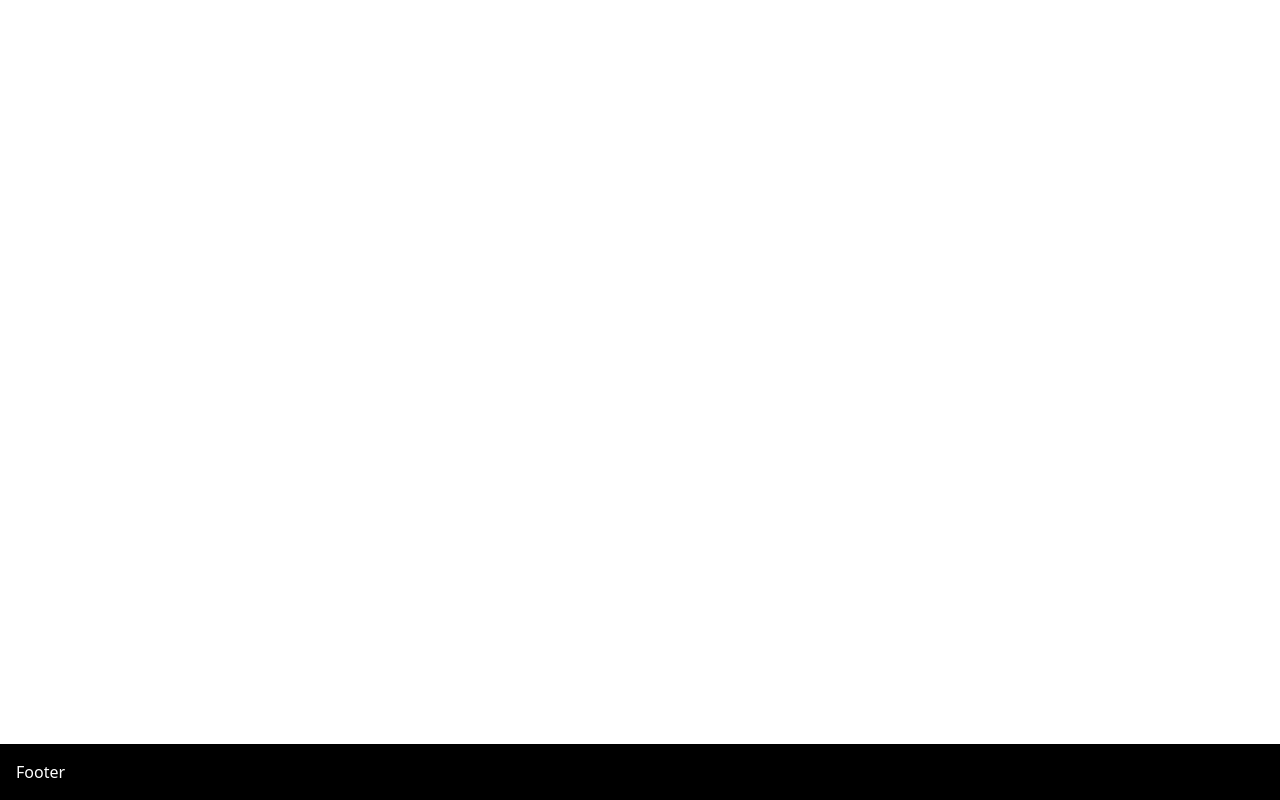
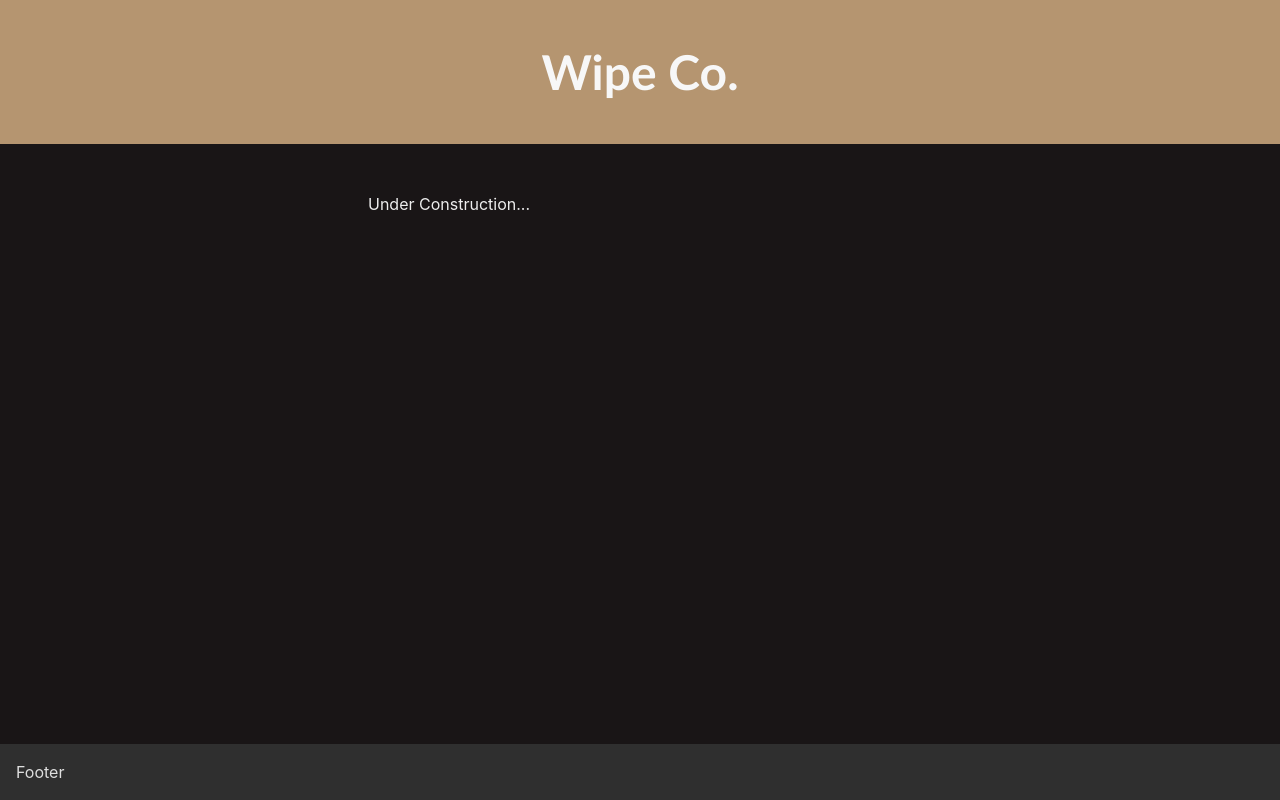
Before and after one commit to CostasAK/wipeco-ffxiv, a React (Vite) app: page / in a window 1280 px wide. Built offline with nearby package versions, Linux system fonts and the light colour scheme.

Commit message:
feat(theme): add wipeco theme

```diff
--- a/index.html
+++ b/index.html
@@ -37,7 +37,7 @@
   <body>
     <div
       id="root"
-      class="grid grid-cols-1 grid-rows-[auto_1fr_auto] min-h-dvh"
+      class="grid grid-cols-1 grid-rows-[auto_1fr_auto] min-h-dvh bg-asphalt text-alto-100"
     ></div>
     <script type="module" src="/src/main.jsx"></script>
   </body>
--- a/src/index.css
+++ b/src/index.css
@@ -1,6 +1,20 @@
 @tailwind base;
 @tailwind components;
 @tailwind utilities;
+
+@font-face {
+  font-family: "FFXIV_Lodestone_SSF";
+  src: url("../fonts/FFXIV_Lodestone_SSF.woff") format("woff");
+  font-weight: 400;
+  font-style: normal;
+}
+
+@font-face {
+  font-family: "FFXIV Lodestone";
+  src: url("../fonts/FFXIV_Lodestone-1557824374.woff2") format("woff2");
+  font-weight: normal;
+  font-style: normal;
+}
 
 html {
   font-synthesis: none;
--- a/src/layout/Footer.jsx
+++ b/src/layout/Footer.jsx
@@ -1,3 +1,3 @@
 export const Footer = () => (
-  <footer className="py-4 px-4 text-white bg-black">Footer</footer>
+  <footer className="py-4 px-4 text-alto bg-jet">Footer</footer>
 );
--- a/src/layout/Header.jsx
+++ b/src/layout/Header.jsx
@@ -3,9 +3,16 @@ import clsx from "clsx";
 export const Header = () => {
   return (
     <header
-      className={clsx("py-12", "px-8", "bg-cyan", "text-white", "text-center")}
+      className={clsx(
+        "py-12",
+        "px-8",
+        "bg-sandal",
+        "text-alto-50",
+        "text-center",
+        "font-heading",
+      )}
     >
-      <h1 className={clsx("font-serif", "text-5xl")}>{"Wipe Co."}</h1>
+      <h1 className={clsx("text-5xl", "font-black")}>{"Wipe Co."}</h1>
     </header>
   );
 };
--- a/src/layout/Main.jsx
+++ b/src/layout/Main.jsx
@@ -1,3 +1,7 @@
 export const Main = () => {
-  return <main className="w-full max-w-xl py-12 px-4 mx-auto"></main>;
+  return (
+    <main className="w-full max-w-xl py-12 px-4 mx-auto">
+      Under Construction...
+    </main>
+  );
 };
--- a/tailwind.config.js
+++ b/tailwind.config.js
@@ -1,10 +1,153 @@
 import plugin from "tailwindcss";
+import defaultTheme from "tailwindcss/defaultTheme";
 
 /** @type {import('tailwindcss').Config} */
 export default {
   content: ["./index.html", "./src/**/*.{js,ts,jsx,tsx}"],
   theme: {
-    extend: {},
+    extend: {
+      colors: {
+        sandal: {
+          DEFAULT: "#b59570",
+          50: "#f7f4ef",
+          100: "#eae4d7",
+          200: "#d7c9b1",
+          300: "#c0a784",
+          400: "#b59570",
+          500: "#9e7954",
+          600: "#886246",
+          700: "#6e4b3a",
+          800: "#5d4136",
+          900: "#513932",
+          950: "#2e1e1a",
+        },
+        alto: {
+          DEFAULT: "#dfdfdf",
+          50: "#f7f7f7",
+          100: "#ededed",
+          200: "#dfdfdf",
+          300: "#c8c8c8",
+          400: "#adadad",
+          500: "#999999",
+          600: "#888888",
+          700: "#7b7b7b",
+          800: "#676767",
+          900: "#545454",
+          950: "#363636",
+        },
+        blue: {
+          DEFAULT: "#777da7",
+          50: "#f4f6f9",
+          100: "#ebeff4",
+          200: "#dbe1ea",
+          300: "#c4cddd",
+          400: "#acb5cd",
+          500: "#969ebe",
+          600: "#777da7",
+          700: "#6c7196",
+          800: "#595d7a",
+          900: "#4c4f63",
+          950: "#2c2e3a",
+        },
+        asphalt: {
+          DEFAULT: "#191516",
+          50: "#f8f7f8",
+          100: "#f1edee",
+          200: "#dfd8db",
+          300: "#c3b6ba",
+          400: "#a28e95",
+          500: "#877078",
+          600: "#6f5a61",
+          700: "#5b494e",
+          800: "#4d3f43",
+          900: "#42383b",
+          950: "#191516",
+        },
+        jet: {
+          DEFAULT: "#2f2f2f",
+          50: "#f6f6f6",
+          100: "#e7e7e7",
+          200: "#d1d1d1",
+          300: "#b0b0b0",
+          400: "#888888",
+          500: "#6d6d6d",
+          600: "#5d5d5d",
+          700: "#4f4f4f",
+          800: "#454545",
+          900: "#3d3d3d",
+          950: "#2f2f2f",
+        },
+        green: {
+          DEFAULT: "#00b295",
+          50: "#effefa",
+          100: "#c7fff0",
+          200: "#90ffe1",
+          300: "#51f7d1",
+          400: "#1de4bc",
+          500: "#04c8a3",
+          600: "#00b295",
+          700: "#05806d",
+          800: "#0a6558",
+          900: "#0d544a",
+          950: "#00332e",
+        },
+        red: {
+          DEFAULT: "#cc2936",
+          50: "#fef2f3",
+          100: "#fde3e5",
+          200: "#fcccd0",
+          300: "#f9a8ae",
+          400: "#f37680",
+          500: "#e84b58",
+          600: "#cc2936",
+          700: "#b3222e",
+          800: "#942029",
+          900: "#7b2128",
+          950: "#430c10",
+        },
+        lime: {
+          DEFAULT: "#ceff1a",
+          50: "#fcffe4",
+          100: "#f8ffc4",
+          200: "#efff90",
+          300: "#e0ff50",
+          400: "#ceff1a",
+          500: "#afe600",
+          600: "#87b800",
+          700: "#668b00",
+          800: "#516d07",
+          900: "#445c0b",
+          950: "#233400",
+        },
+      },
+      fontFamily: {
+        sans: [
+          "Inter",
+          "Roboto",
+          "Helvetica Neue",
+          "Arial Nova",
+          "Nimbus Sans",
+          "Arial",
+          ...defaultTheme.fontFamily.sans,
+        ],
+        heading: [
+          "Fira Sans",
+          "Seravek",
+          "Gill Sans Nova",
+          "Ubuntu",
+          "Calibri",
+          "DejaVu Sans",
+          "source-sans-pro",
+          ...defaultTheme.fontFamily.sans,
+        ],
+        mono: [
+          "FFXIV Lodestone",
+          "FFXIV_Lodestone_SSF",
+          "Fira Code",
+          ...defaultTheme.fontFamily.mono,
+        ],
+      },
+    },
   },
   plugins: [
     plugin(function ({ addVariant }) {
```
